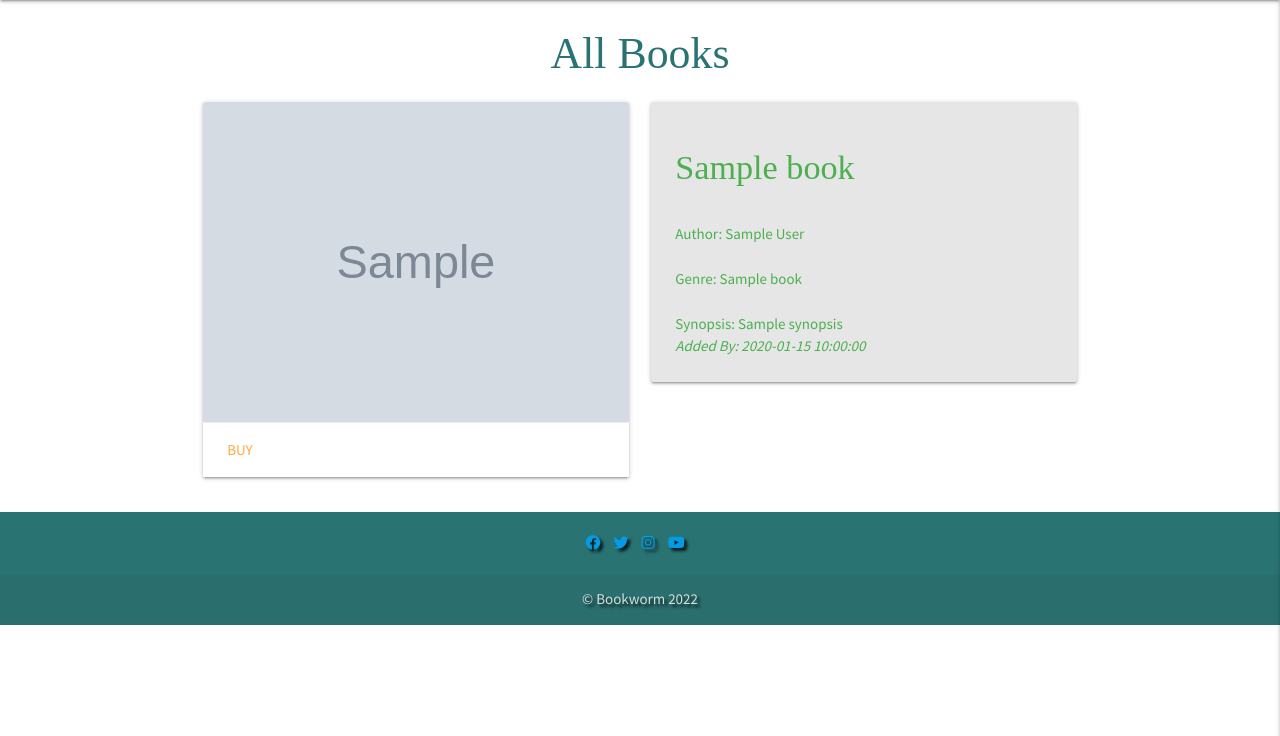
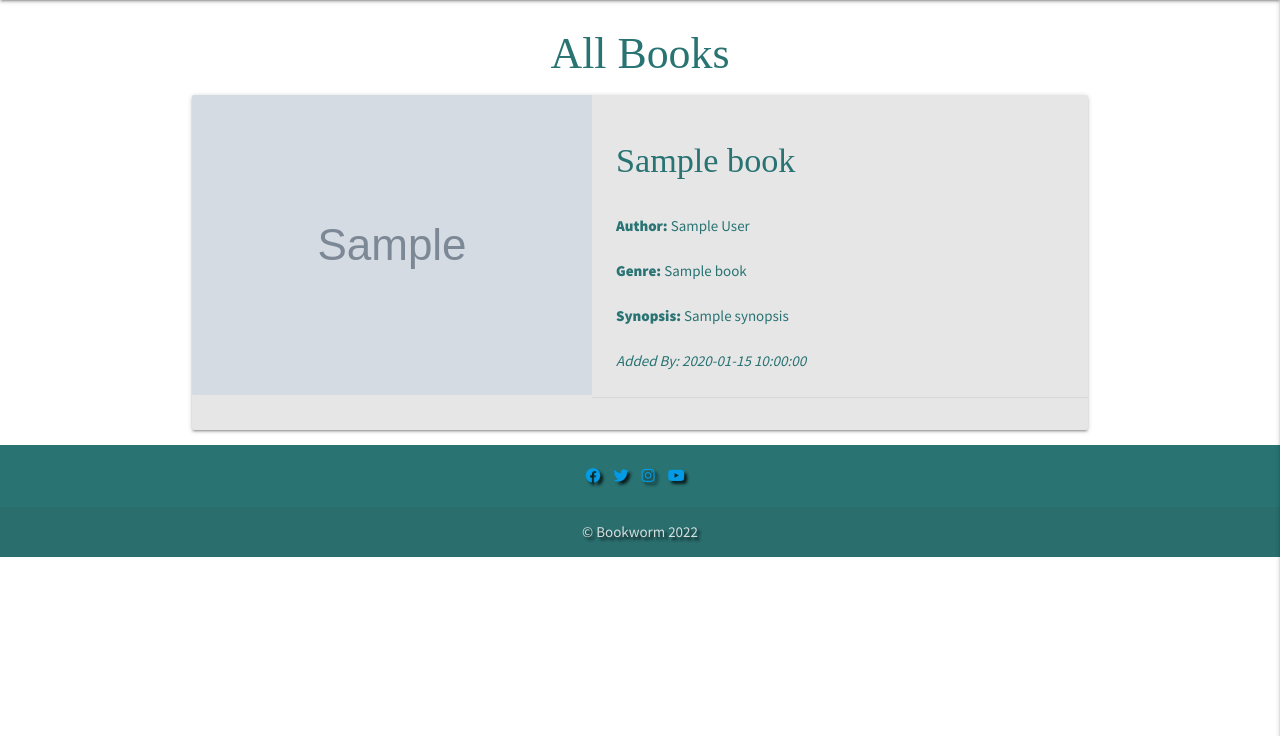
Before and after one commit to SimGriff/bookworm-project3, a Flask app: page / in a window 1280 px wide. Shown: the part 64-800 px from the top of the page. Run offline with Flask 2, Linux system fonts and the light colour scheme; grey boxes marked "Sample" are stand-in pictures; a database or web service that is not in the repository returns one stand-in record (values such as "Sample title"); some libraries are stand-ins or nearby versions; some web fonts are replaced.

Commit message:
Improve layout of book page,equal height rows.

```diff
--- a/templates/books.html
+++ b/templates/books.html
@@ -2,34 +2,22 @@
 {% block content %}
 
     <h3 class="center-align">All Books</h3>
-
-    <!--Book Cover Card-->
-    <div class="row">
+    <div class="col s12 m7">
         {% for book in books %}
-        <div class="col s12 m6">
-        <div class="card">
+        <div class="card horizontal card-color">
         <div class="card-image">
             <img src="{{ book.cover_url }}" alt="Book Cover for {{ book.title }}">
         </div>
-            <div class="card-action">
-                <a href="#">Buy</a>
-            </div>
-        </div>
-        </div>
-
-    <!--Book Details Card-->
-        <div class="col s12 m6">
-            <div class="card card-color">
-                <div class="card-content green-text">
+        <div class="card-stacked">
+            <div class="card-content">
                 <span class="card-title"><h4>{{ book.title }}</h4></span><br>
-                    <p><strong>Author: {{ book.author }}</strong></p><br>
-                    <p><strong>Genre: {{ book.genre_name }}</strong></p><br>
-                    <p><strong>Synopsis: {{ book.synopsis }}</strong></p>
+                <p><b>Author: </b>{{ book.author }}</p><br>
+                <p><b>Genre: </b>{{ book.genre_name }}</strong></p><br>
+                <p><b>Synopsis: </b>{{ book.synopsis }}</strong></p>
+                <br>
                 <p><em>Added By: {{ book.added_by }}</em></p>
             </div>
-                <!-- Edit and Delete buttons -->
-                <div>
-                    <!-- Hides buttons if not session user -->
+            <div class="card-action">
                 {% if session.user | lower == book.added_by | lower %}
                 <a href="{{ url_for('edit_book', book_id=book._id) }}" class="waves-effect waves-light btn-large">
                 <i class="fas fa-pencil left"></i>Edit</a>
@@ -41,5 +29,4 @@
         </div>
         {% endfor %}
     </div>
-
 {% endblock %}
```
Lines whose indentation alone changed are shown as unchanged.
